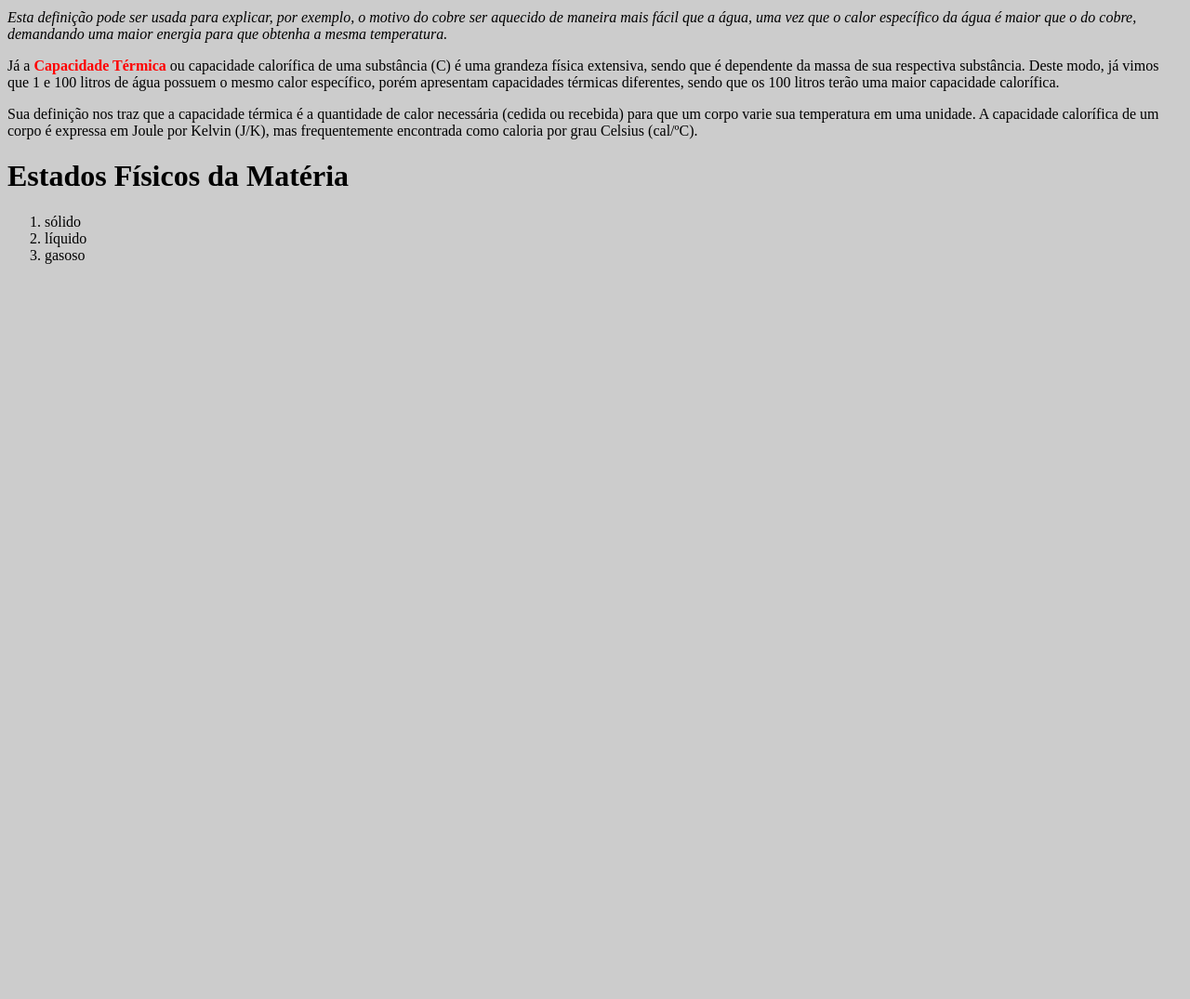
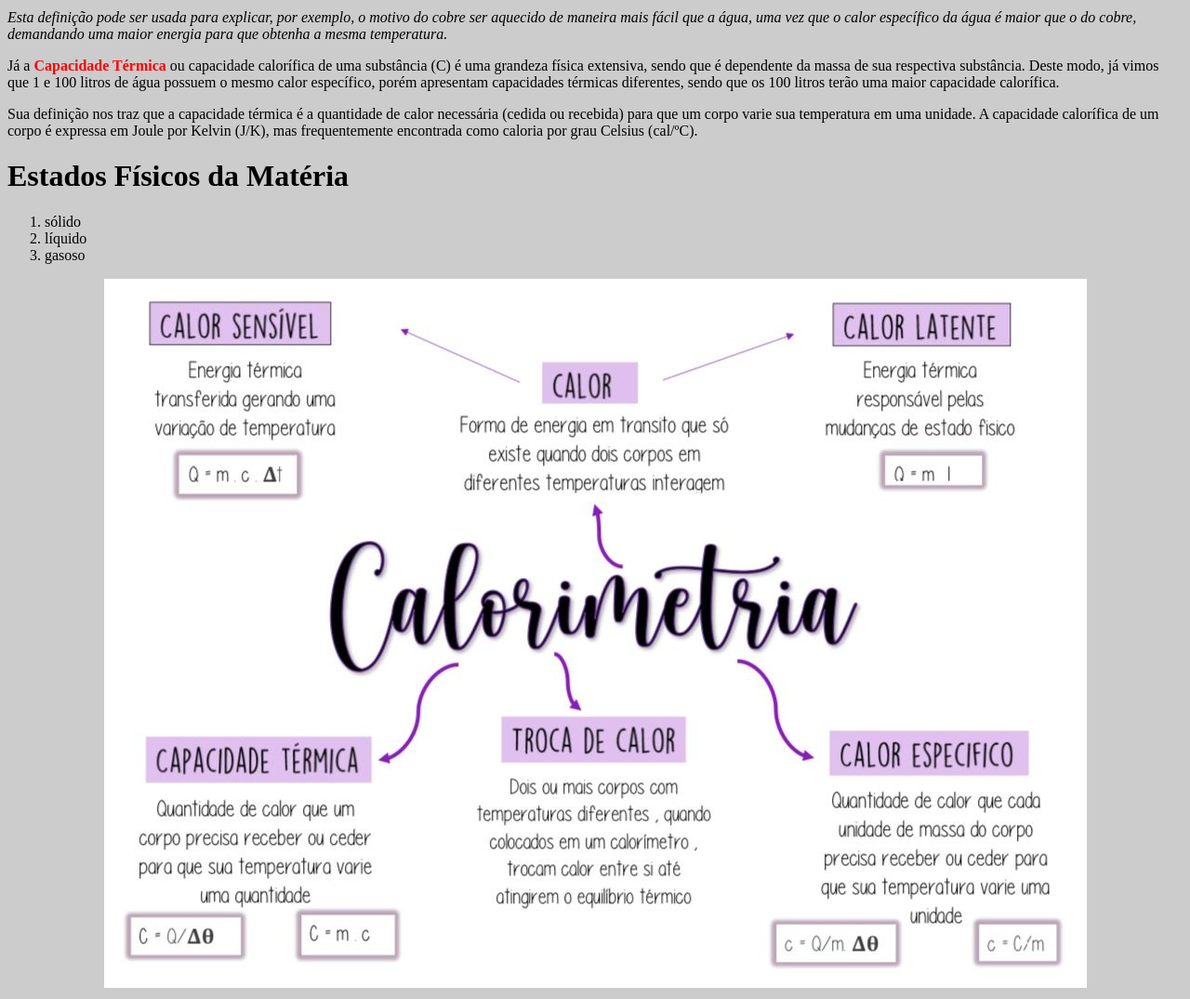
Before and after one commit to cristianecorrea/GE_PROGRAMA-O_EM_2022, a plain HTML site: page index.html in a window 1280 px wide. Shown: the part 566-1641 px from the top of the page at 93% size. Before the commit the page ends 866 px from the top, so only its background shows below. Drawn offline with Linux system fonts and the light colour scheme.

Commit message:
Atualizando arquivos HTML

```diff
--- a/index.html
+++ b/index.html
@@ -25,6 +25,7 @@
 		<li>líquido</li>
 		<li>gasoso</li>
 		</ol>
+		<center><img src="mapa_mental.jpg"></center>
 	</body>
 
 </html>
```
Also changed, not shown: mapa_mental.jpg (added).
